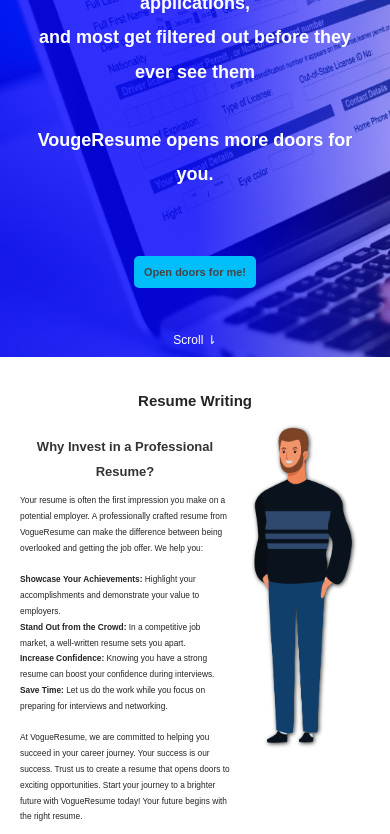
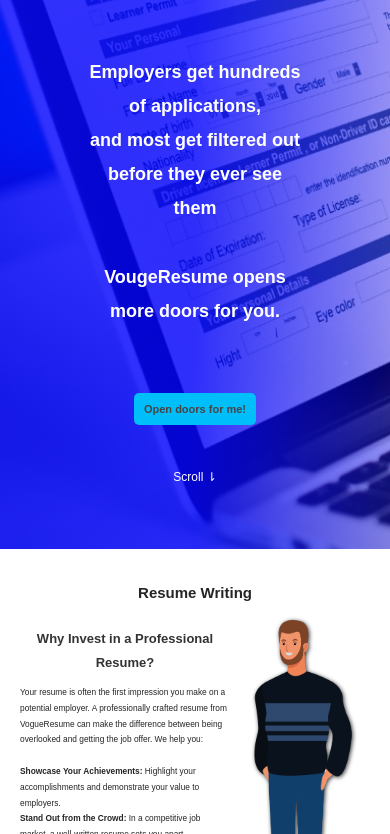
Before and after one commit to mohsinalian/vr, a plain HTML site: page ResumeWriting.html in a window 390 px wide. Shown: the part 323-1157 px from the top of the page. Drawn offline with Linux system fonts and the light colour scheme.

Commit message:
Update style4.css

```diff
--- a/style4.css
+++ b/style4.css
@@ -107,6 +107,7 @@ html::-webkit-scrollbar-track {
     ),
     url(img/resume-writing.jpg);
   background-size: cover;
+  padding : 55px;
 }
 .header h1 {
   font-size: 45px;
@@ -280,6 +281,8 @@ html::-webkit-scrollbar-track {
 
   .header {
     height: auto;
+        padding: auto;
+
   }
   .header h1 {
     font-size: 25px;
```
